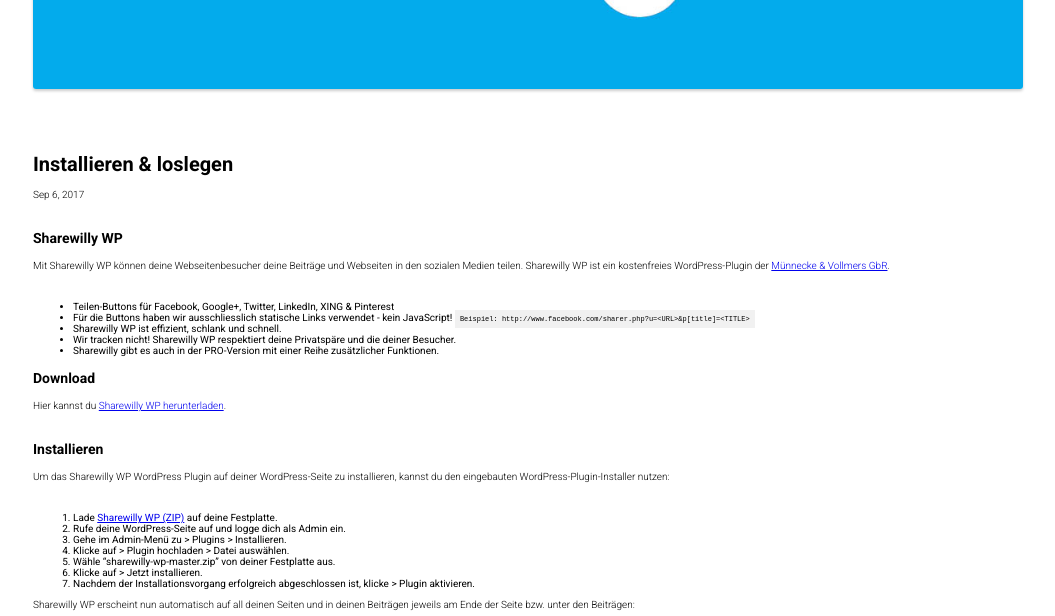
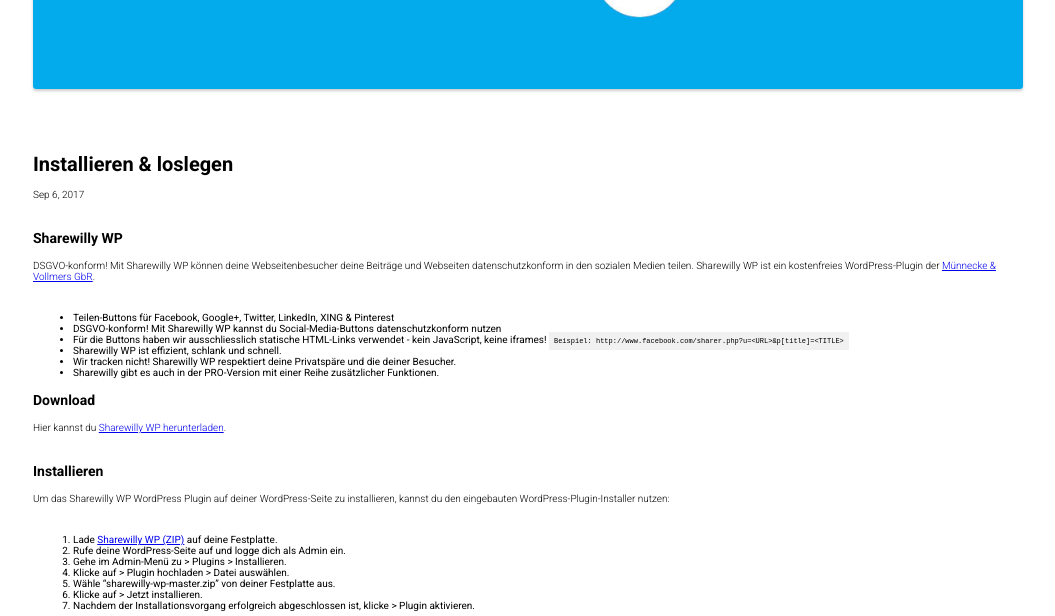
Before and after one commit to sharewilly/sharewilly, a Jekyll site: the page built from _posts/2017-09-06-getstarted.md, in a window 1280 px wide and 900 px high, scrolled down 879 px, cut to the strip 0-616 px from the top of the window. Shown: the whole strip, without its empty margins (112-1167 px from the left). Built offline with Jekyll 4.4.1, drawn with Linux system fonts in a browser that asks for light colours.

Commit message:
Update 2017-09-06-getstarted.md

```diff
--- a/_posts/2017-09-06-getstarted.md
+++ b/_posts/2017-09-06-getstarted.md
@@ -5,10 +5,11 @@ date:   2017-09-06
 ---
 
 ### Sharewilly WP
-Mit Sharewilly WP können deine Webseitenbesucher deine Beiträge und Webseiten in den sozialen Medien teilen. Sharewilly WP ist ein kostenfreies WordPress-Plugin der [Münnecke & Vollmers GbR](http://muennecke-vollmers.de).
+DSGVO-konform! Mit Sharewilly WP können deine Webseitenbesucher deine Beiträge und Webseiten datenschutzkonform in den sozialen Medien teilen. Sharewilly WP ist ein kostenfreies WordPress-Plugin der [Münnecke & Vollmers GbR](http://muennecke-vollmers.de).
 
 * Teilen-Buttons für Facebook, Google+, Twitter, LinkedIn, XING & Pinterest
-* Für die Buttons haben wir ausschliesslich statische Links verwendet - kein JavaScript!
+* DSGVO-konform! Mit Sharewilly WP kannst du Social-Media-Buttons datenschutzkonform nutzen
+* Für die Buttons haben wir ausschliesslich statische HTML-Links verwendet - kein JavaScript, keine iframes!
   `Beispiel: http://www.facebook.com/sharer.php?u=<URL>&p[title]=<TITLE>`
 * Sharewilly WP ist effizient, schlank und schnell.
 * Wir tracken nicht! Sharewilly WP respektiert deine Privatspäre und die deiner Besucher.
```
